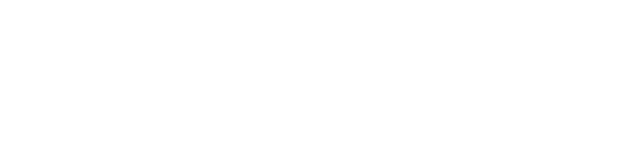
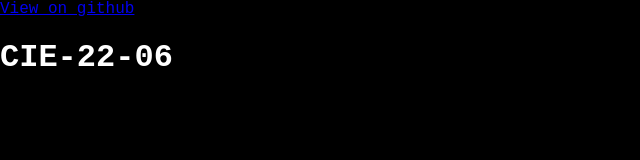
Before and after one commit to ahakberdiev/cie-22-06, a plain HTML site: page index.html in a window 1280 px wide. Shown: the whole page, without its empty margins (0-640 px from the left). Drawn offline with Linux system fonts and the light colour scheme.

Commit message:
First lines

```diff
--- a/index.html
+++ b/index.html
@@ -2,9 +2,11 @@
 <html lang="en">
 <head>
     <meta charset="UTF-8">
+    <link rel="stylesheet" href="style.css">
     <title>CIE2206 Net</title>
 </head>
 <body>
-
+    <nav><a href="https://github.com/ahakberdiev/cie2206">View on github</a></nav>
+    <h1>CIE-22-06</h1>
 </body>
 </html>
--- /dev/null
+++ b/style.css
@@ -0,0 +1,35 @@
+:root {
+    --black-01: #000;
+    --black-02: #030303;
+    --white-01: #fff;
+    --white-02: #ddd;
+    --grey-01: #111;
+    --grey-02: #222;
+    --grey-03: #333;
+    --red-01: #5a0000;
+    --red-02: #720000;
+    --red-03: #bb0000;
+    --orange-01: #a73500;
+    --orange-02: #f56200;
+    --yellow-01: #8d8d00;
+    --yellow-02: #ebeb00;
+    --green-01: #175000;
+    --green-02: #007c00;
+    --green-03: #00a800;
+    --cyan-01: #006e6e;
+    --cyan-02: #009e9e;
+    --blue-01: #000063;
+    --blue-02: #00008f;
+    --blue-03: #0000c0;
+    --puprle-01: #350035;
+    --purple-02: #720072;
+    --pink-01: #d40095;
+}
+
+body {
+    margin: 0;
+    padding: 0;
+    background-color: var(--black-01);
+    color: var(--white-01);
+    font-family: 'Courier New', Courier, monospace;
+}
```
